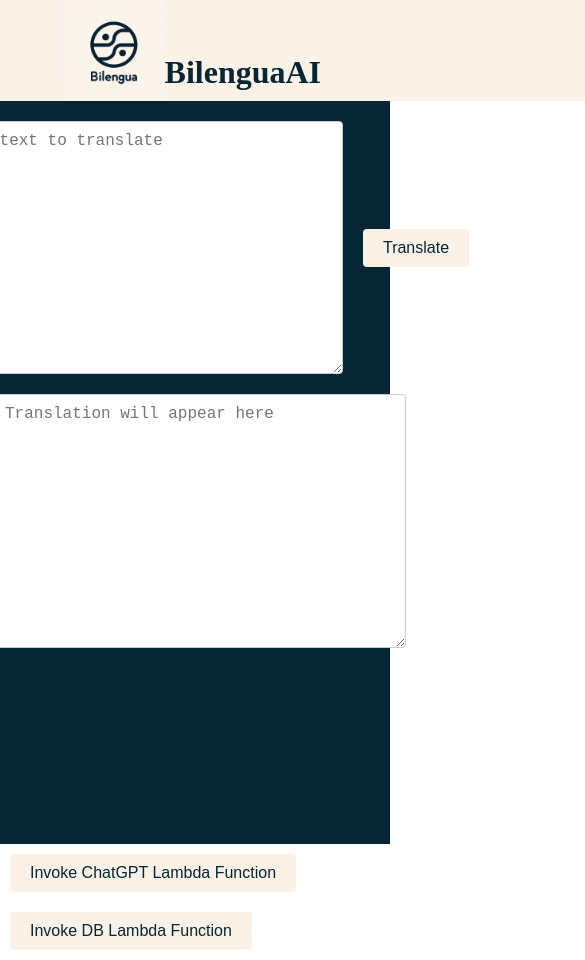
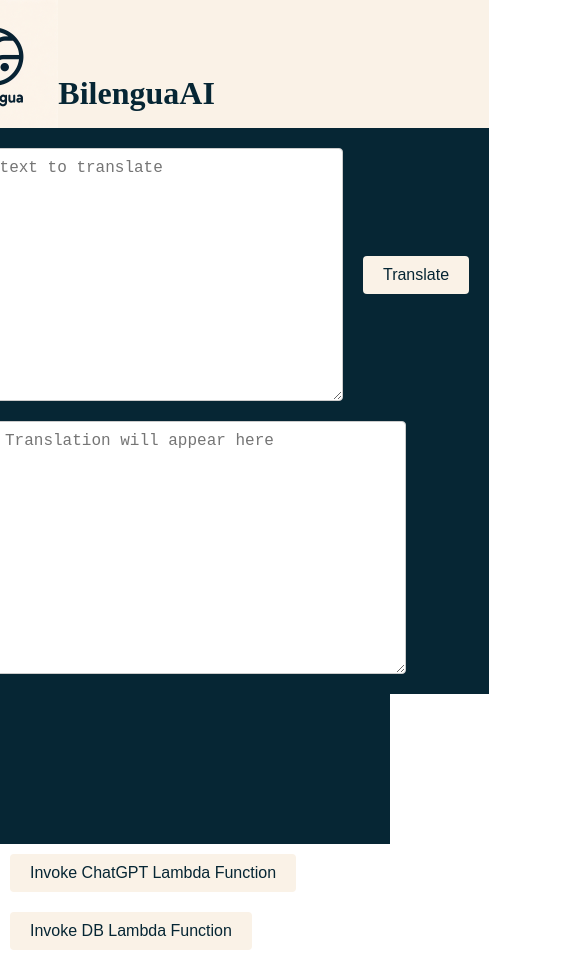
Before and after one commit to Conrady82/Bilengua, a React app in the folder frontend/: page / in a window 390 px wide. Shown: the top 960 px of the page, 585 px wide, since content can reach past the window. Built offline with nearby package versions, Linux system fonts and the light colour scheme; the HTML template or start-up script is replaced by a standard one.

Commit message:
edit styles to improve responsive design

```diff
--- a/frontend/src/styles/styles.css
+++ b/frontend/src/styles/styles.css
@@ -23,7 +23,6 @@
 }
 
 .appPage {
-    max-width: 100%;
     background-color: #062634;
     min-height: fit-content;
     align-self: center;
@@ -33,27 +32,22 @@
 .header {
     display: flex;
     align-content: flex-start;
-    min-width: 150vh;
-    max-height: 20%;
+    min-width: 100vw;
     background-color: #FAF2E7;
+    height: 128px;
 }
 
 .header-logo {
     margin-left: 5%;
-    max-width: 8%;
-    height: auto;
+    width: 128px;
+    height: 128px;
 }
 
 h1 {
     display: flex;
-    margin-top: 4.25%;
+    margin-top: 75px;
     color: #062634;
 }
-
-
-/*    -------    new styles attempt  ------   ///////// */
-
-
 
 /* Body container styling */
 .bodyContainer {
```
